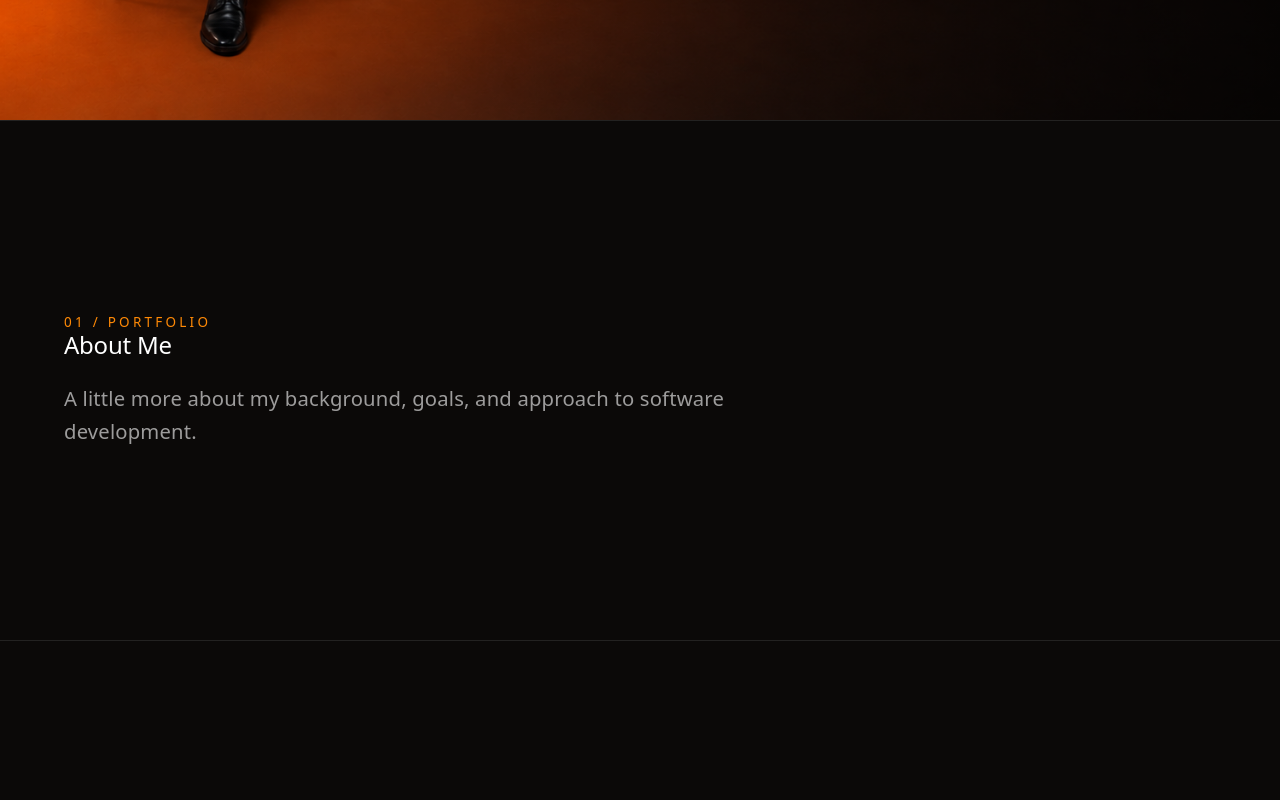
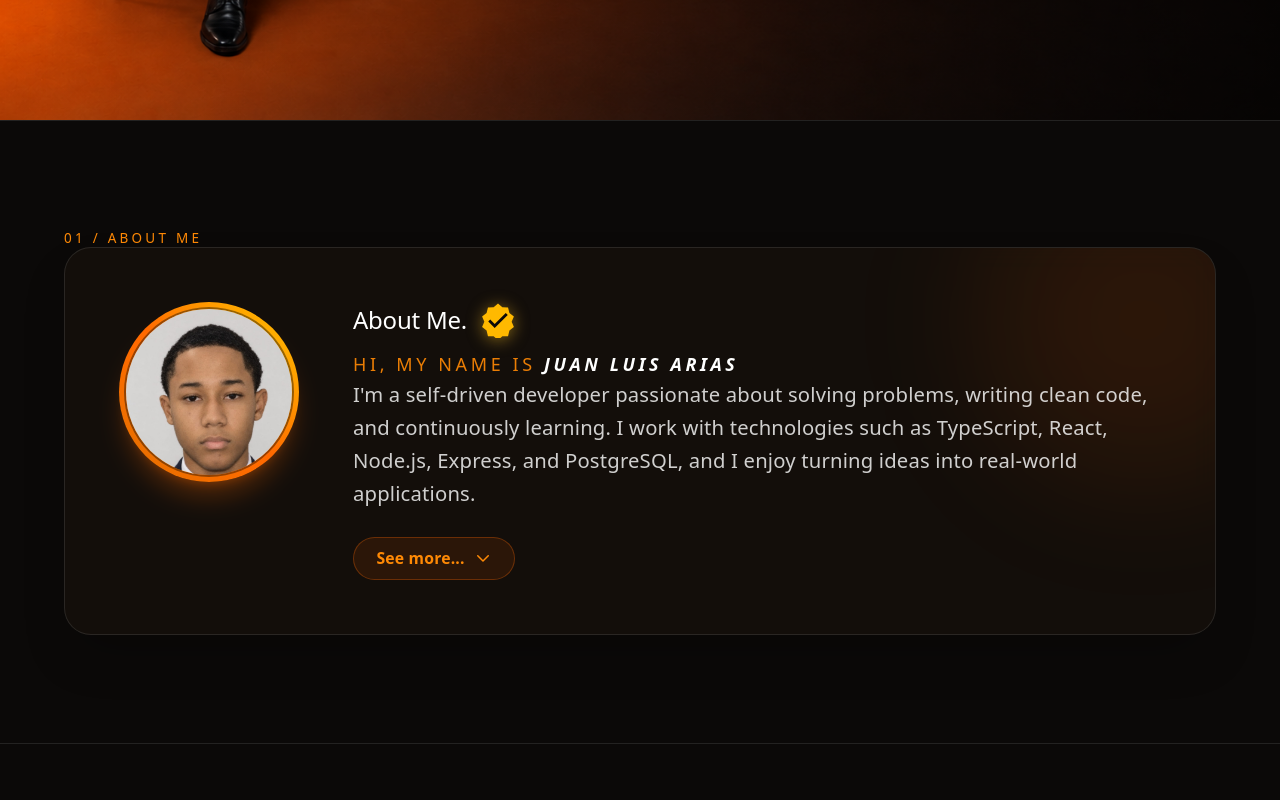
Before and after one commit to JuanLuis-stack/portfolio, a React app: page / in a window 1280 px wide. Shown: the part 680-1480 px from the top of the page. Built offline with nearby package versions, Linux system fonts and the light colour scheme; the HTML template or start-up script is replaced by a standard one.

Commit message:
feat(about-me): create AboutMe component with verified badge and expandable bio

```diff
--- a/src/App.tsx
+++ b/src/App.tsx
@@ -1,13 +1,8 @@
 import Navbar from "./components/Navbar";
 import Header from "./components/Header";
+import AboutMe from "./components/AboutMe";
 
 const sections = [
-  {
-    id: "about-me",
-    title: "About Me",
-    description:
-      "A little more about my background, goals, and approach to software development.",
-  },
   {
     id: "tech-stack",
     title: "Tech Stack",
@@ -43,6 +38,7 @@ function App() {
     <main className="overflow-hidden bg-[#0b0908] text-white">
       <Navbar />
       <Header />
+      <AboutMe />
       {sections.map((section, index) => (
         <section
           key={section.id}
--- /dev/null
+++ b/src/components/AboutMe.tsx
@@ -0,0 +1,134 @@
+import { useState } from "react";
+
+function AboutMe() {
+  const [isExpanded, setIsExpanded] = useState(false);
+
+  return (
+    <section
+      id="about-me"
+      aria-labelledby="about-me-title"
+      className="flex min-h-[65svh] scroll-mt-20 items-center border-t border-white/10 px-6 py-24 sm:px-10"
+    >
+      <div className="mx-auto w-full max-w-5xl">
+        <p className="mb-4 text-xs font-medium uppercase tracking-[0.24em] text-orange-400">
+          01 / About Me
+        </p>
+
+        {/* Featured About Card matching About Me style reference */}
+        <div className="relative overflow-hidden rounded-3xl border border-white/10 bg-[#14100c]/90 p-6 shadow-2xl backdrop-blur-md sm:p-10 lg:p-12">
+          {/* Subtle warm glow behind card */}
+          <div
+            aria-hidden="true"
+            className="pointer-events-none absolute -right-20 -top-20 h-72 w-72 rounded-full bg-orange-500/10 blur-3xl"
+          />
+
+          <div className="relative z-10 flex flex-col items-center gap-8 md:flex-row md:items-start lg:gap-12">
+            {/* Avatar with warm orange glowing disc */}
+            <div className="relative shrink-0">
+              <div className="flex h-32 w-32 items-center justify-center rounded-full bg-gradient-to-tr from-amber-600 via-orange-500 to-yellow-400 p-1.5 shadow-xl shadow-orange-500/25 sm:h-40 sm:w-40">
+                <img
+                  src="/Myselftportfolioimg.jpeg"
+                  alt="Juan Luis Arias"
+                  className="h-full w-full rounded-full object-cover object-top ring-2 ring-black/40"
+                />
+              </div>
+            </div>
+
+            {/* Content Column */}
+            <div className="flex-1 text-center md:text-left">
+              {/* Heading with verified badge */}
+              <div className="mb-3 flex items-center justify-center gap-3 md:justify-start">
+                <h2
+                  id="about-me-title"
+                  className="text-4xl font-bold tracking-tight text-white sm:text-5xl"
+                >
+                  About Me.
+                </h2>
+                {/* Golden Verified Badge Icon */}
+                <span
+                  title="Verified Developer"
+                  aria-label="Verified"
+                  className="inline-flex items-center text-amber-400"
+                >
+                  <svg
+                    className="h-7 w-7 drop-shadow-[0_2px_8px_rgba(251,191,36,0.5)] sm:h-8 sm:w-8"
+                    viewBox="0 0 24 24"
+                    fill="currentColor"
+                  >
+                    <path d="M12 1L9.1 3.55L5.3 3.65L4.4 7.35L1.4 9.7L2.9 13.2L1.4 16.7L4.4 19.05L5.3 22.75L9.1 22.85L12 25.4L14.9 22.85L18.7 22.75L19.6 19.05L22.6 16.7L21.1 13.2L22.6 9.7L19.6 7.35L18.7 3.65L14.9 3.55L12 1Z" />
+                    <path
+                      d="M9.8 14.7L6.8 11.7L5.5 13L9.8 17.3L18.5 8.6L17.2 7.3L9.8 14.7Z"
+                      fill="#0b0908"
+                    />
+                  </svg>
+                </span>
+              </div>
+
+              {/* Subtitle / Intro line */}
+              <p className="mb-5 text-sm font-medium uppercase tracking-[0.2em] text-orange-400/90 sm:text-base">
+                Hi, My Name is{" "}
+                <span className="font-semibold italic text-white">
+                  Juan Luis Arias
+                </span>
+              </p>
+
+              {/* First paragraph (Always visible) */}
+              <p className="text-base leading-relaxed text-white/80 sm:text-lg">
+                I&apos;m a self-driven developer passionate about solving
+                problems, writing clean code, and continuously learning. I work
+                with technologies such as TypeScript, React, Node.js, Express,
+                and PostgreSQL, and I enjoy turning ideas into real-world
+                applications.
+              </p>
+
+              {/* Expandable paragraphs */}
+              {isExpanded && (
+                <div className="mt-4 space-y-4 border-t border-white/10 pt-4 text-base leading-relaxed text-white/75 sm:text-lg animate-in fade-in duration-300">
+                  <p>
+                    I value understanding the reasoning behind every solution
+                    rather than simply copying code. I&apos;m always open to
+                    feedback, willing to learn from experienced developers, and
+                    committed to improving my technical skills and becoming a
+                    better engineer.
+                  </p>
+                  <p>
+                    My goal is to build meaningful software, contribute to a
+                    development team, and continue growing as a professional.
+                  </p>
+                </div>
+              )}
+
+              {/* See More Toggle Button */}
+              <div className="mt-6">
+                <button
+                  type="button"
+                  onClick={() => setIsExpanded(!isExpanded)}
+                  className="inline-flex items-center gap-2 rounded-full border border-orange-500/30 bg-orange-500/10 px-5 py-2 text-sm font-semibold text-orange-400 transition-all hover:border-orange-500 hover:bg-orange-500 hover:text-white focus-visible:outline focus-visible:outline-2 focus-visible:outline-offset-2 focus-visible:outline-orange-400"
+                >
+                  <span>{isExpanded ? "See less" : "See more..."}</span>
+                  <svg
+                    className={`h-4 w-4 transition-transform duration-200 ${
+                      isExpanded ? "rotate-180" : ""
+                    }`}
+                    fill="none"
+                    stroke="currentColor"
+                    viewBox="0 0 24 24"
+                  >
+                    <path
+                      strokeLinecap="round"
+                      strokeLinejoin="round"
+                      strokeWidth={2}
+                      d="M19 9l-7 7-7-7"
+                    />
+                  </svg>
+                </button>
+              </div>
+            </div>
+          </div>
+        </div>
+      </div>
+    </section>
+  );
+}
+
+export default AboutMe;
```
Also changed, not shown: public/Myselftportfolioimg.jpeg (added), 1 other file (tests, documents, lock files or other folders).
